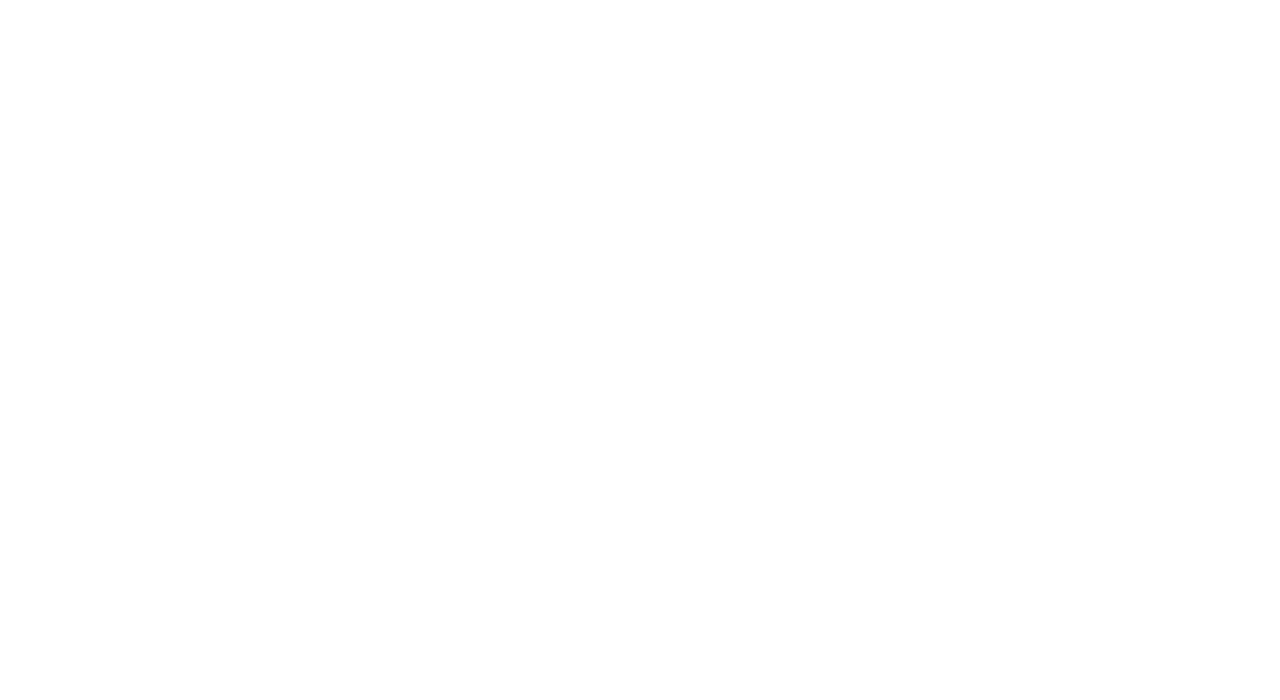
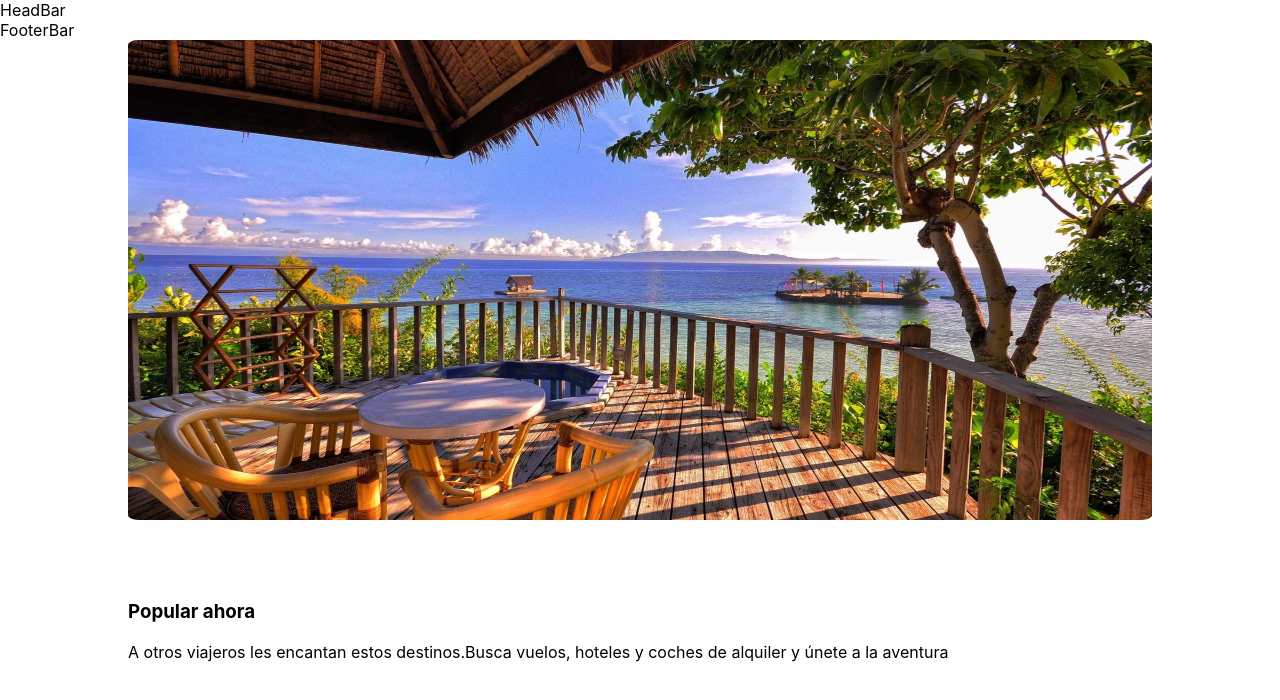
Before and after one commit to Perezdh13/skyScaner-clone, a React (Create React App) app: page / in a window 1280 px wide. Shown: the top 700 px of the page. Built offline with nearby package versions, Linux system fonts and the light colour scheme.

Commit message:
new divs

```diff
--- a/src/components/App.js
+++ b/src/components/App.js
@@ -9,27 +9,7 @@ function App() {
   const router = createBrowserRouter([
     {
       path:"/",
-      elemet:<><HeadBar/><Footerbar/><HomePage/></>
-    },
-    {
-      path:"/",
-      elemet:<></>
-    },
-    {
-      path:"/",
-      elemet:<></>
-    },
-    {
-      path:"/",
-      elemet:<></>
-    },
-    {
-      path:"/",
-      elemet:<></>
-    },
-    {
-      path:"/",
-      elemet:<></>
+      element:<><HeadBar/><Footerbar/><HomePage/></>
     },
 
   ])
--- a/src/components/HomePage.jsx
+++ b/src/components/HomePage.jsx
@@ -1,5 +1,6 @@
 import React from 'react'
-import photo from '../image/background.jpg'
+import photo from "../image/background.jpg"
+
 function HomePage() {
     return (
         <div className='homePage'>
@@ -15,10 +16,41 @@ function HomePage() {
                 </div>
             </div>
             <div className='homePage-promo'>
-                <img className='homePage-promo-photo' src={photo} alt='photo'/>
+                <img className='homePage-promo-photo' src={photo} alt='' />
             </div>
+                <div className='homePage-internalLinks-text'>
+                    <h3>Popular ahora</h3>
+                    <p>A otros viajeros les encantan estos destinos.Busca vuelos, hoteles y coches de alquiler y únete a la aventura</p>
+                </div>
             <div className='homePage-internalLinks'>
 
+                <div className='homePage-internalLinks-Londres'>
+
+                </div>
+                <div className='homePage-internalLinks-Paris'>
+
+                </div>
+                <div className='homePage-internalLinks-Roma'>
+
+                </div>
+                <div className='homePage-internalLinks-Madrid'>
+
+                </div>
+                <div className='homePage-internalLinks-Amsterdam'>
+
+                </div>
+                <div className='homePage-internalLinks-Palma'>
+
+                </div>
+                <div className='homePage-internalLinks-Barcelona'>
+
+                </div>
+                <div className='homePage-internalLinks-Bruselas'>
+
+                </div>
+                <div className='homePage-internalLinks-Lisboa'>
+
+                </div>
             </div>
             <div className='homePage-footerDiv'>
 
--- a/src/css/App.css
+++ b/src/css/App.css
@@ -1,4 +1,28 @@
 /*///////// FOOTER BAR ///////////*/
-.homePage-globalNavigationCards {
+.homePage {
+  margin: 0;
+}
+.homePage-promo{
+  display: flex;
+  justify-content: center;
+  align-items: center;
+}
+.homePage-promo img{
+  width: 80vw;
+  height: 60vh;
+  border-radius: 1%;
+}
 
+.homePage-internalLinks-text h3{
+  margin-left: 10vw;
+  margin-top: 10vh;
 }
+.homePage-internalLinks-text p{
+  margin-left: 10vw;
+}
+
+.homePage-internalLinks{
+  display:grid;
+  grid-template-columns:340px 340px 340px;
+  grid-template-rows:88px 88px 88px ;
+}
--- a/src/index.js
+++ b/src/index.js
@@ -1,7 +1,7 @@
 import React from 'react';
 import ReactDOM from 'react-dom/client';
 import '../src/css/index.css';
-import App from '../src/components/App';
+import App from '../src/components/App'
 
 
 const root = ReactDOM.createRoot(document.getElementById('root'));
@@ -10,7 +10,3 @@ root.render(
     <App />
   </React.StrictMode>
 );
-
-// If you want to start measuring performance in your app, pass a function
-// to log results (for example: reportWebVitals(console.log))
-// or send to an analytics endpoint. Learn more: https://bit.ly/CRA-vitals
```
